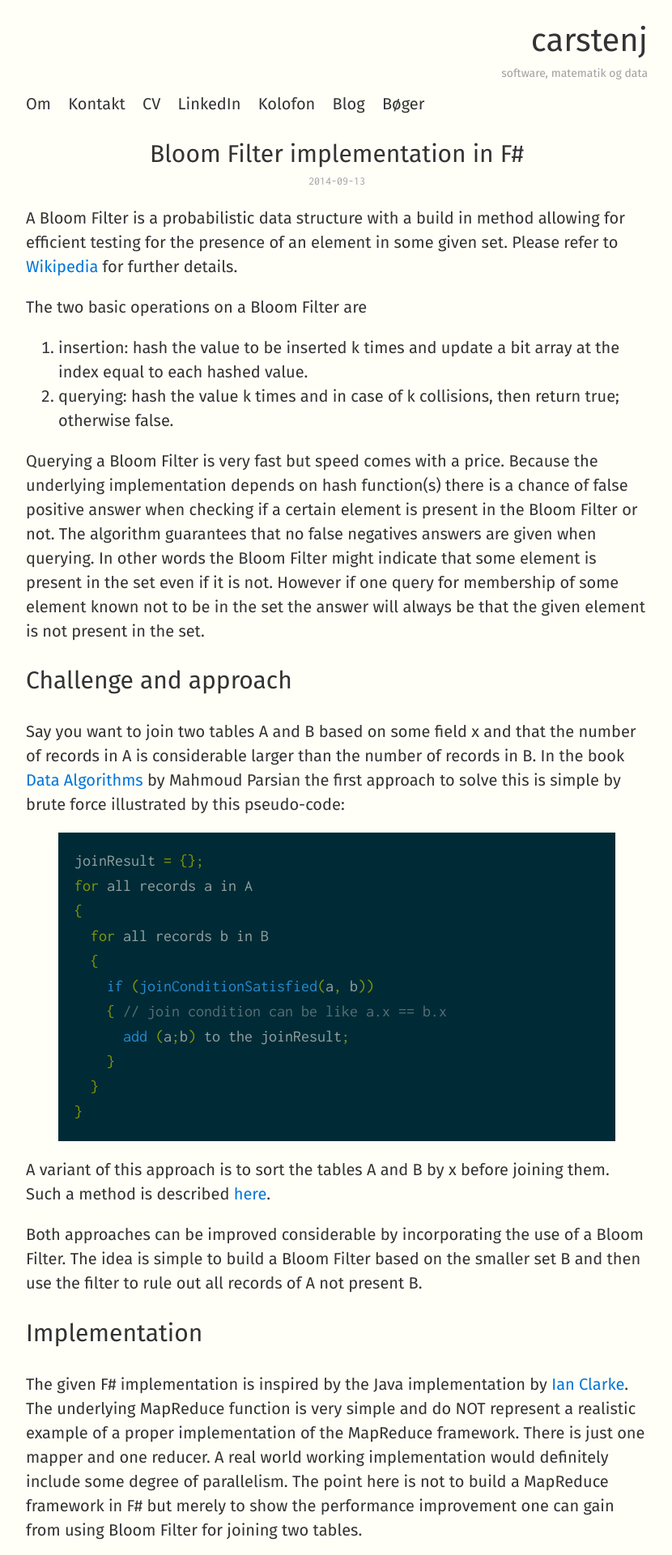
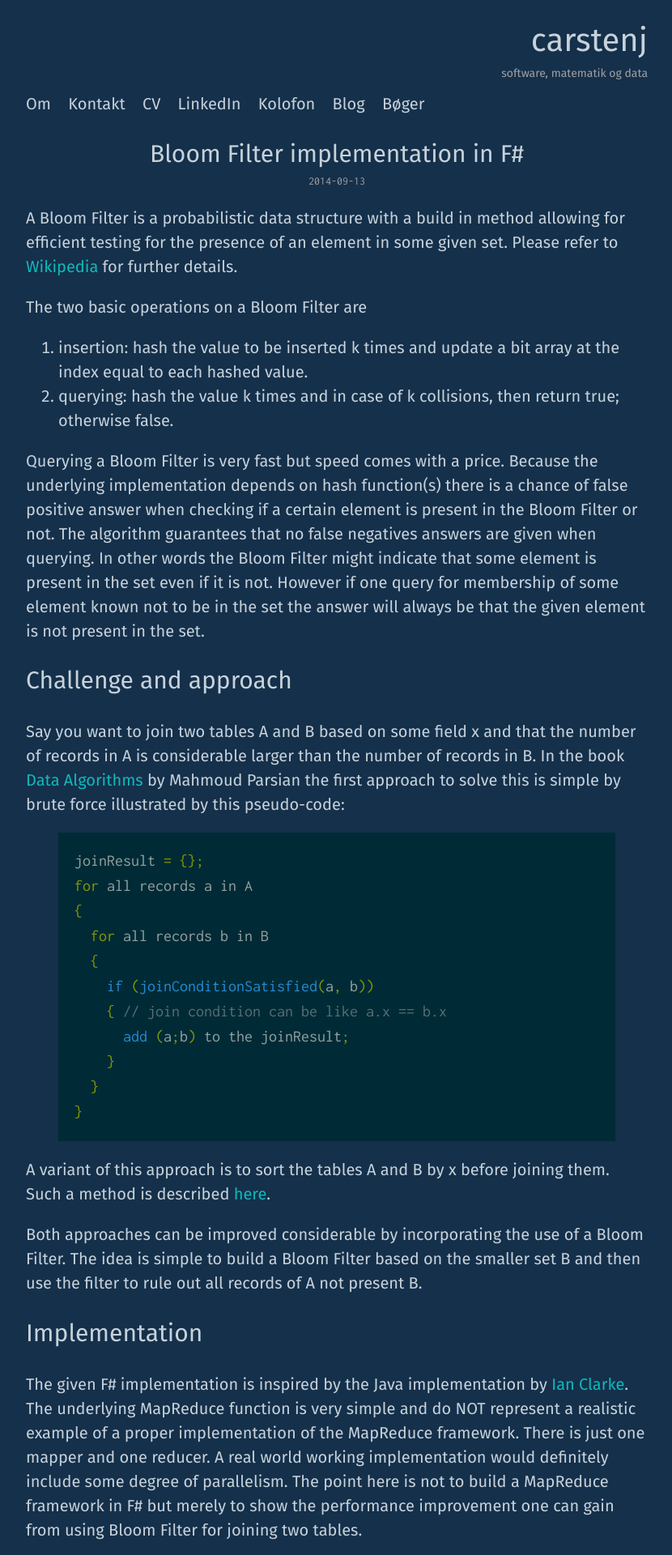
Before and after one commit to carsten-j/carsten-j.github.io, a Jekyll site: the page built from _posts/2014-09-13-bloom-filter-implementation-in-fsharp.markdown, in a window 1280 px wide. Shown: the top 1920 px of the page at 81% size, without its empty margins (224-1054 px from the left). Built offline with Jekyll 4.4.1, drawn with Linux system fonts in a browser that asks for light colours; nearby versions of some CDN libraries; formulas are drawn with MathJax 3.

Commit message:
Update color scheme for blog

```diff
--- a/_sass/_base.scss
+++ b/_sass/_base.scss
@@ -5,7 +5,7 @@ body {
     font-size: $base-font-size;
     line-height: $base-line-height;
     color: $text-color;
-    background-color: #fffff8;
+    background-color: #15304B;
 }
 p {
     text-align: left;
--- a/css/main.scss
+++ b/css/main.scss
@@ -11,10 +11,10 @@ $base-line-height: 1.5;
 
 $meta-small-font-family: Inconsolata, 'Courier New', Courier, monospace;
 
-$text-color:   #333;
-$link-color:   #0074d9;
+$text-color:   #C7D2DA;
+$link-color:   #0FB9B9;
 $meta-color:   #a0a0a0;
-$border-color: #ddd;
+$border-color: #E69D00;
 
 @import url(https://fonts.googleapis.com/css?family=Fira+Sans:400,400italic,700|Inconsolata);
 @import "color";
```
